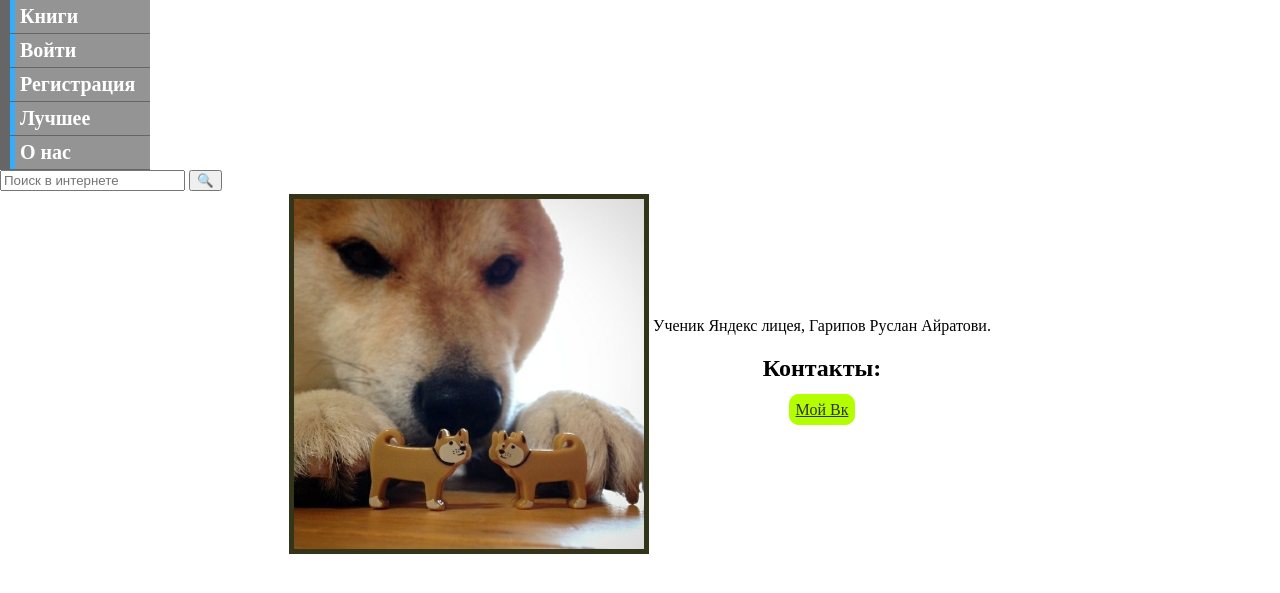
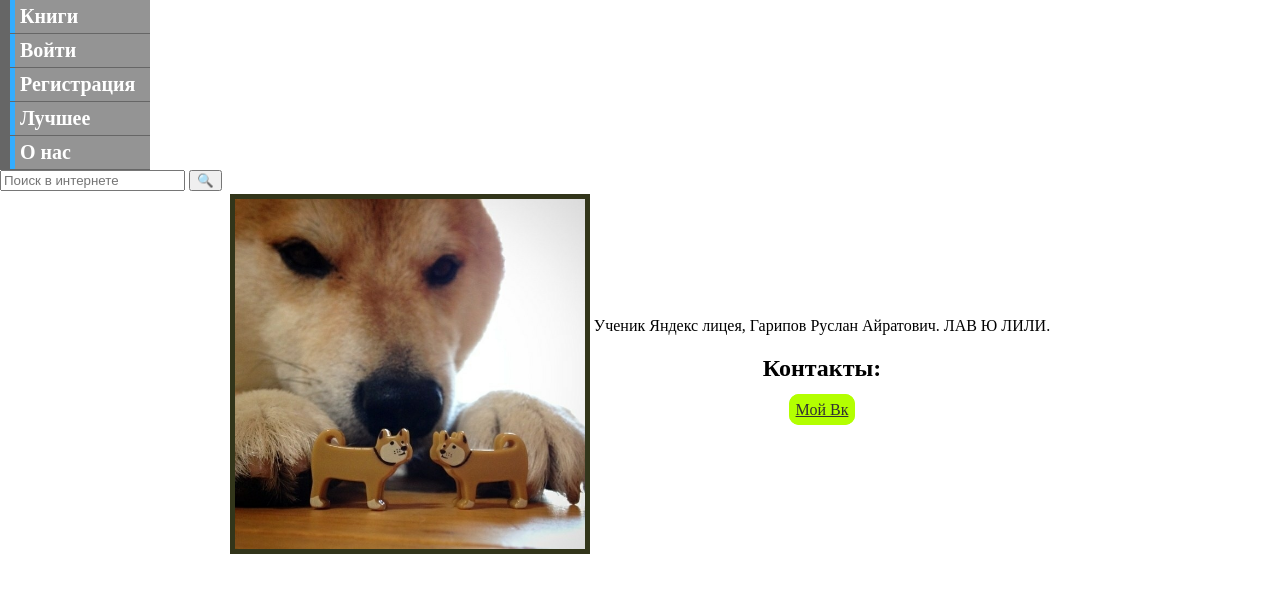
Before and after one commit to Ryslan271/123, a Flask app: page /regi in a window 1280 px wide. Shown: the part 77-670 px from the top of the page. Run offline with Flask 2, Linux system fonts and the light colour scheme.

Commit message:
Update Contact.html

```diff
--- a/FlaskApp/templates/Contact.html
+++ b/FlaskApp/templates/Contact.html
@@ -44,7 +44,7 @@
                     <img id='img' style="width:350px;" src="static/img/eqnKM8EUa0I.jpg">
                    </td>
                    <td>
-                       Ученик Яндекс лицея, Гарипов Руслан Айратови.
+                       Ученик Яндекс лицея, Гарипов Руслан Айратович. ЛАВ Ю ЛИЛИ.
                        <h2>Контакты:</h2>
                        <p><a href="https://vk.com/id131836293" id="knopka">Мой Вк</a></p>
                    </td>
```
